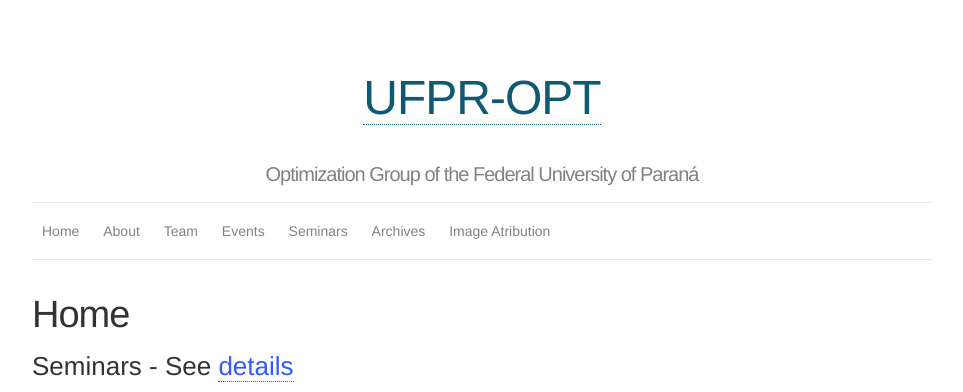
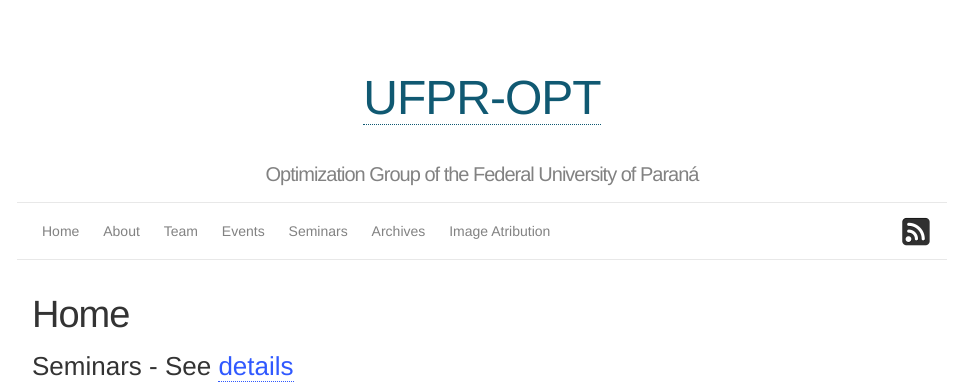
Before and after one commit to ufpr-pde/ufpr-opt.github.io, a Jekyll site: the page built from a_home.md, in a window 1280 px wide. Shown: the top 392 px of the page, without its empty margins (158-1121 px from the left). Built offline with Jekyll 4.4.1, drawn with Linux system fonts in a browser that asks for light colours; some web fonts are replaced.

Commit message:
Add rss image

```diff
--- a/_includes/header.html
+++ b/_includes/header.html
@@ -5,14 +5,19 @@
     <h1 class="site-title"><a href="{{ site.baseurl }}/">{{ site.title }}</a></h1>
     <h3 class="site-meta">{{ site.tagline }}</h3>
 
-    <nav class="site-nav">
-      <div class="trigger">
+    <nav class="site-nav row">
+      <div class="trigger col-xs-10">
         {% for page in site.pages %}
         {% if page.title %}
         <a class="page-link" href="{{ page.url | prepend: site.baseurl }}">{{ page.title }}</a>
         {% endif %}
         {% endfor %}
       </div>
+      <div class="text-right col-xs-2">
+        <a href="{{site.baseurl}}/feed.xml">
+          <img class="img-icon" src="{{site.baseurl}}/images/rss.png">
+        </a>
+      </div>
     </nav>
 
   </div>
--- a/_sass/_layout.scss
+++ b/_sass/_layout.scss
@@ -405,3 +405,7 @@
 .team_member .logo {
   height: 48px;
 }
+
+.img-icon {
+  height: 32px;
+}
```
Also changed, not shown: images/rss.png (added).
